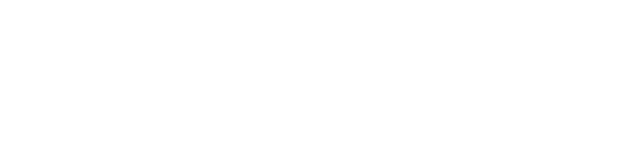
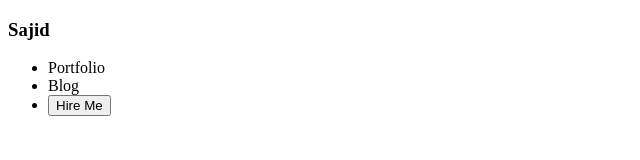
Before and after one commit to Sajid941/Portfolio, a plain HTML site: page index.html in a window 1280 px wide. Shown: the whole page, without its empty margins (0-640 px from the left). Drawn offline with Linux system fonts and the light colour scheme.

Commit message:
added nav bar

```diff
--- a/index.html
+++ b/index.html
@@ -6,6 +6,19 @@
         <title>Portfolio</title>
 </head>
 <body>
+        <header>
+                <h3>Sajid</h3>
+                <ul>
+                        <li><a href=""></a>Portfolio</li>
+                        <li><a href=""></a>Blog</li>
+                        <li><button>Hire Me</button></li>
+                </ul>
+        </header>
+        <main>
 
+        </main>
+        <footer>
+
+        </footer>
 </body>
 </html>
```
Also changed, not shown: CSS/portfolio.css (added).
